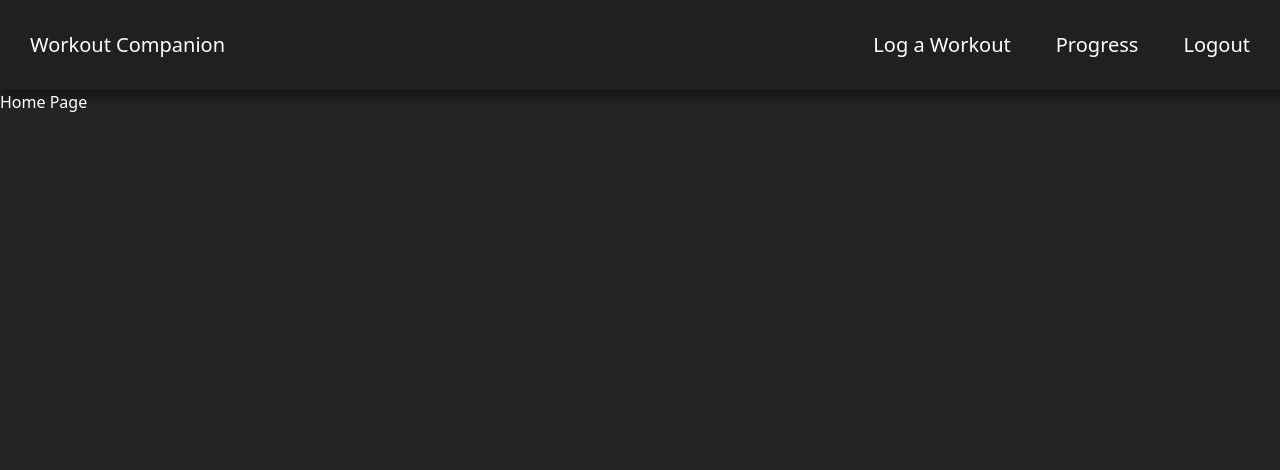
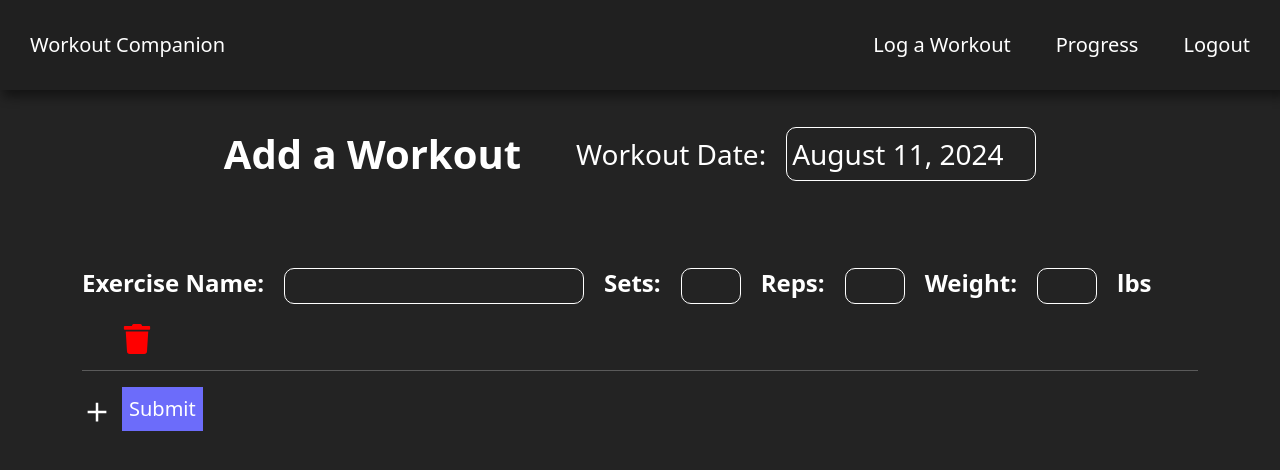
Before and after one commit to FarhanK29/workout-companion-app, a React (Create React App) app in the folder client/: page / in a window 1280 px wide. Shown: the top 470 px of the page. Built offline with nearby package versions, Linux system fonts and the light colour scheme; sample sign-in values are in the browser's storage.

Commit message:
improved view of page

```diff
--- a/client/package.json
+++ b/client/package.json
@@ -4,9 +4,14 @@
   "version": "0.1.0",
   "private": true,
   "dependencies": {
+    "@emotion/react": "^11.13.0",
+    "@emotion/styled": "^11.13.0",
+    "@mui/material": "^5.16.7",
+    "@mui/x-date-pickers": "^7.13.0",
     "@testing-library/jest-dom": "^5.17.0",
     "@testing-library/react": "^13.4.0",
     "@testing-library/user-event": "^13.5.0",
+    "dayjs": "^1.11.12",
     "react": "^18.3.1",
     "react-dom": "^18.3.1",
     "react-icons": "^5.2.1",
--- a/client/src/App.js
+++ b/client/src/App.js
@@ -1,10 +1,10 @@
 import React from 'react'
 import { BrowserRouter, Routes, Route  } from 'react-router-dom';
-import Home from './pages/Home'
 import Register from './pages/Register'
 import Login from './pages/Login'
 import Workout from './pages/Workout'
 import Progress from './pages/Progress'
+
 
 import ProtectedRoute from './components/ProtectedRoute';
 import NotFound from './pages/NotFound'
@@ -12,14 +12,14 @@ import NotFound from './pages/NotFound'
 
 const App = () =>{
     return(
+
         <BrowserRouter>
         <Routes>
             <Route path = "/login" element = {<Login />} />
             <Route path = "/register" element = {<Register />} />
 
             <Route element = {<ProtectedRoute />} >
-                <Route path = "/" element = {<Home />} />
-                <Route path = "/workout" element = {<Workout />} />
+                <Route path = "/" element = {<Workout />} />
                 <Route path = "/progress" element = {<Progress />} />
             </Route>
             <Route path="*" element={<NotFound />} />
--- a/client/src/components/Navbar.js
+++ b/client/src/components/Navbar.js
@@ -17,7 +17,7 @@ export default function Navbar() {
             <div className = "navbar-links-container">
                 {/* <div className = "navbar-username">{username}</div>
                  */}
-                <Link to = "/workout" className = "link-button">Log a Workout</Link>
+                <Link to = "/" className = "link-button">Log a Workout</Link>
                 <Link to = "/progress" className = "link-button">Progress</Link>
                 <span onClick = {handleLogout} className = "link-button" id = "logout-btn">Logout</span>
             </div>
--- a/client/src/pages/Home.css
+++ /dev/null
@@ -1,20 +0,0 @@
-
-html, body{
-    background-color:#232323;
-    box-sizing:border-box;
-    overflow-x:hidden;
-}
-
-.home-page{
-    box-sizing:border-box;
-    width:auto;
-    position: absolute;
-    top: 0;
-    left: 0;
-    right: 0;
-    bottom: 0;
-    background:#232323;
-    color:white;
-    display:flex;
-    flex-direction: column;
-}
--- a/client/src/pages/Home.js
+++ /dev/null
@@ -1,14 +0,0 @@
-import React from 'react'
-import './Home.css'
-import Navbar from '../components/Navbar'
-
-export default function Home() {
-
-    const username = localStorage.getItem('username');
-    return(
-        <div className = "home-page">
-            <Navbar />
-            <div>Home Page</div>
-        </div>
-    )
-}
--- a/client/src/pages/Login.css
+++ b/client/src/pages/Login.css
@@ -50,7 +50,7 @@ body{
 .workout-header{
     font-size: 1.6em;
     padding:15px;
-    padding-left:30px;
+    padding-left:20px;
     display:inline-block;
     color:white;
 
@@ -94,6 +94,7 @@ body{
     width:255px;
     cursor: pointer;
     transition: background-color 0.3s ease;
+    margin-bottom:12px;
 }
 
 
--- a/client/src/pages/Progress.js
+++ b/client/src/pages/Progress.js
@@ -2,6 +2,8 @@ import React from 'react'
 import './Progress.css'
 import Navbar from '../components/Navbar'
 import Popup from '../components/WorkoutPopup'
+
+
 
 
 
@@ -30,6 +32,7 @@ export default function Progress()
     console.log(workouts[0])
 
     return (
+
             <div className="progress-background">
                 <Navbar />
                 <div className = "progress-page">
--- a/client/src/pages/Register.css
+++ b/client/src/pages/Register.css
@@ -49,7 +49,7 @@ body{
 .workout-header{
     font-size: 1.6em;
     padding:15px;
-    padding-left:30px;
+    padding-left:22px;
     display:inline-block;
     color:white;
 
@@ -92,6 +92,7 @@ body{
     width:255px;
     cursor: pointer;
     transition: background-color 0.3s ease;
+    margin-bottom:12px;
 }
 
 
@@ -110,40 +111,3 @@ body{
     text-align:center;
     padding-top:10px;
 }
-
-
-
-/* Modal CSS */
-.modal {
-    font-size: 12px;
-  }
-  .modal > .header {
-    width: 100%;
-    border-bottom: 1px solid gray;
-    font-size: 18px;
-    text-align: center;
-    padding: 5px;
-  }
-  .modal > .content {
-    width: 100%;
-    padding: 10px 5px;
-  }
-  .modal > .actions {
-    width: 100%;
-    padding: 10px 5px;
-    margin: auto;
-    text-align: center;
-  }
-  .modal > .close {
-    cursor: pointer;
-    position: absolute;
-    display: block;
-    padding: 2px 5px;
-    line-height: 20px;
-    right: -10px;
-    top: -10px;
-    font-size: 24px;
-    background: #ffffff;
-    border-radius: 18px;
-    border: 1px solid #cfcece;
-  }
--- a/client/src/pages/Workout.css
+++ b/client/src/pages/Workout.css
@@ -1,6 +1,11 @@
 body{
     padding:0;
     margin:0;
+}
+html, body{
+    background-color:#232323;
+    box-sizing:border-box;
+    overflow-x:hidden;
 }
 .workout-page{
     background:#232323;
```
Also changed, not shown: 1 other file (tests, documents, lock files or other folders). Lines whose indentation alone changed are shown as unchanged.
